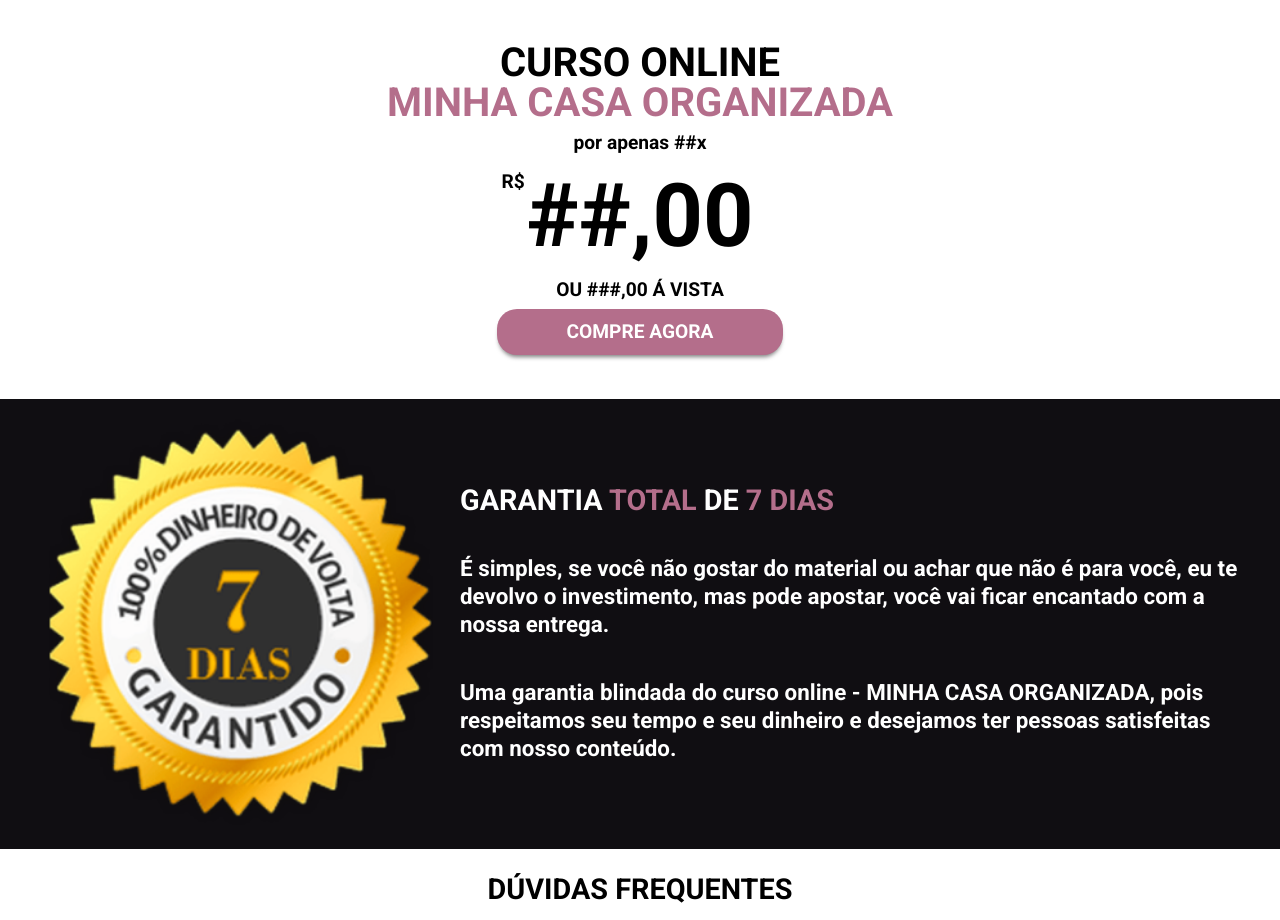
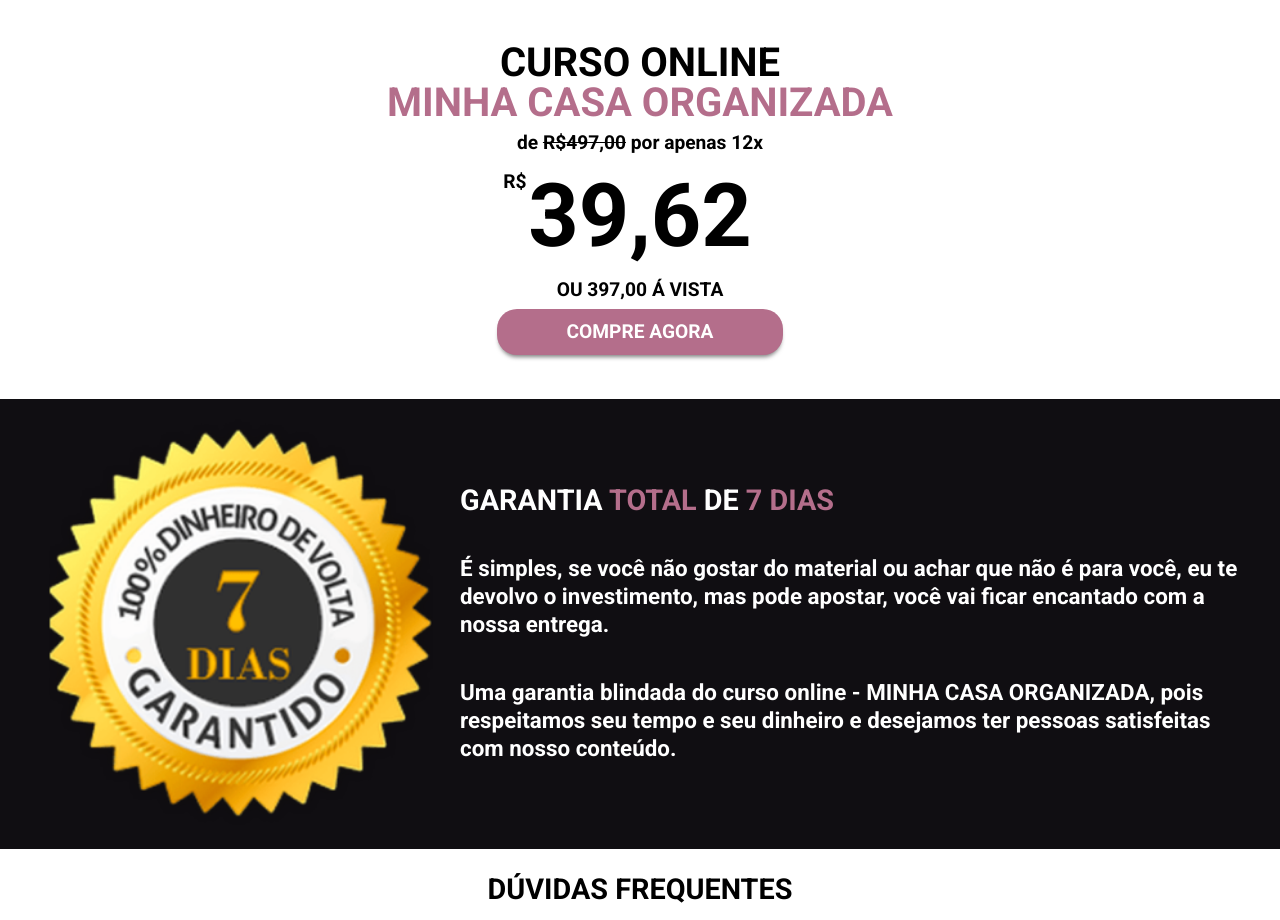
Before and after one commit to JuniorAlvesbr/leticiamartins.com.br-curso, a Next.js app: page / in a window 1280 px wide. Shown: the part 5460-6380 px from the top of the page. Built offline with nearby package versions, Linux system fonts and the light colour scheme.

Commit message:
add price and target blank ion link

```diff
--- a/components/Price/index.js
+++ b/components/Price/index.js
@@ -8,9 +8,9 @@ export default function Price() {
                 curso online <br></br>
                 <em>minha casa organizada</em>
             </SubTitle>
-            <Text>por apenas ##x</Text>
-            <Text><em>R$</em><strong>##,00</strong></Text>
-            <Text><span>ou ###,00 á vista</span></Text>
+            <Text>de <s>R$497,00</s> por apenas 12x</Text>
+            <Text><em>R$</em><strong>39,62</strong></Text>
+            <Text><span>ou 397,00 á vista</span></Text>
             <Button>Compre Agora</Button>
         </Container>
     )
--- a/components/Price/styles.js
+++ b/components/Price/styles.js
@@ -29,6 +29,10 @@ export const Container = styled.section`
         span {
             text-transform: uppercase;
         }
+
+        s {
+            text-decoration: line-through;
+        }
     }
 
     @media (min-width: 700px) {
--- a/object/Button/index.js
+++ b/object/Button/index.js
@@ -3,6 +3,7 @@ import styled from 'styled-components'
 const Button = styled.a.attrs({
     href: "https://pay.hotmart.com/N69221252K?bid=1651088642711",
     rel: "noopener noreferrer",
+    target: "_blank",
 })`
     width: 286px;
     height: 46px;
```
